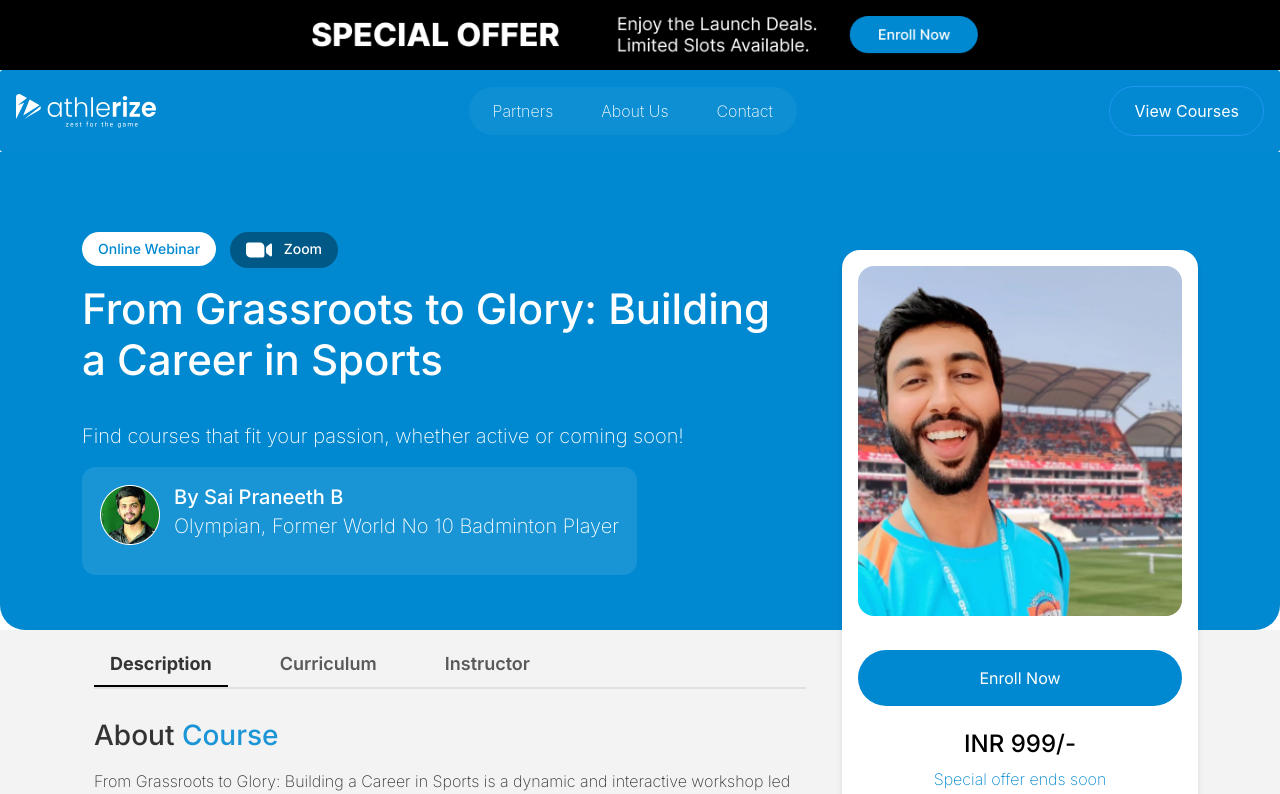
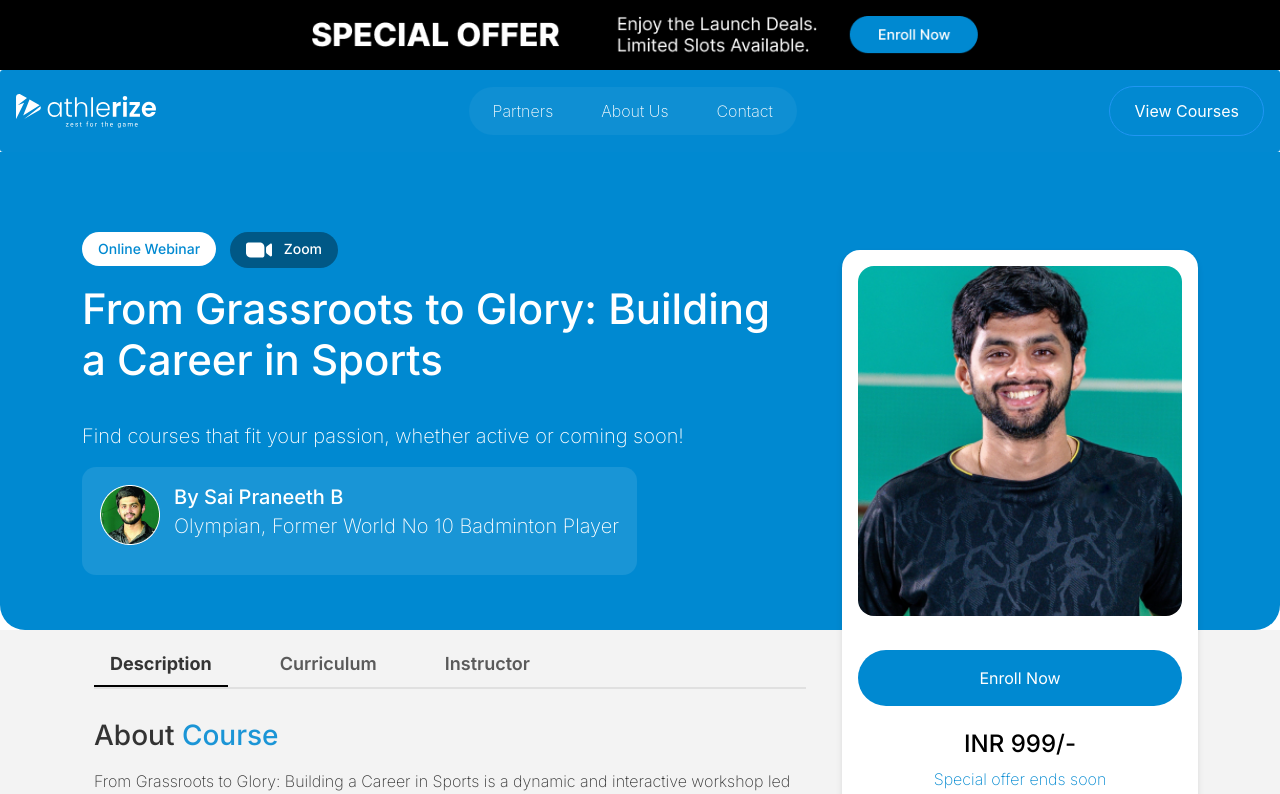
Before and after one commit to Msuraj88/athlerizeweb, a Next.js app: page /course-details in a window 1280 px wide. Shown: the top 794 px of the page. Built offline with nearby package versions, Linux system fonts and the light colour scheme.

Commit message:
course details image chnae

```diff
--- a/src/pages/course-details.tsx
+++ b/src/pages/course-details.tsx
@@ -365,7 +365,7 @@ const CourseDetails = () => {
               <div className='col-md-4'>
                 <div className='course-teacher-right'>
                   <div className='course-thumb-img'>
-                    <img src='/assets/images/card-img.png' className='w-100' />
+                    <img src='/assets/images/t-saipraneeth.png' className='w-100' />
                   </div>
                   <div className='course-enroll-info text-center'>
                     <button className='enroll-btn mt-16' onClick={() => window.open('https://payments.cashfree.com/forms/saipraneethcourse1', '_blank')}>Enroll Now</button>
```
